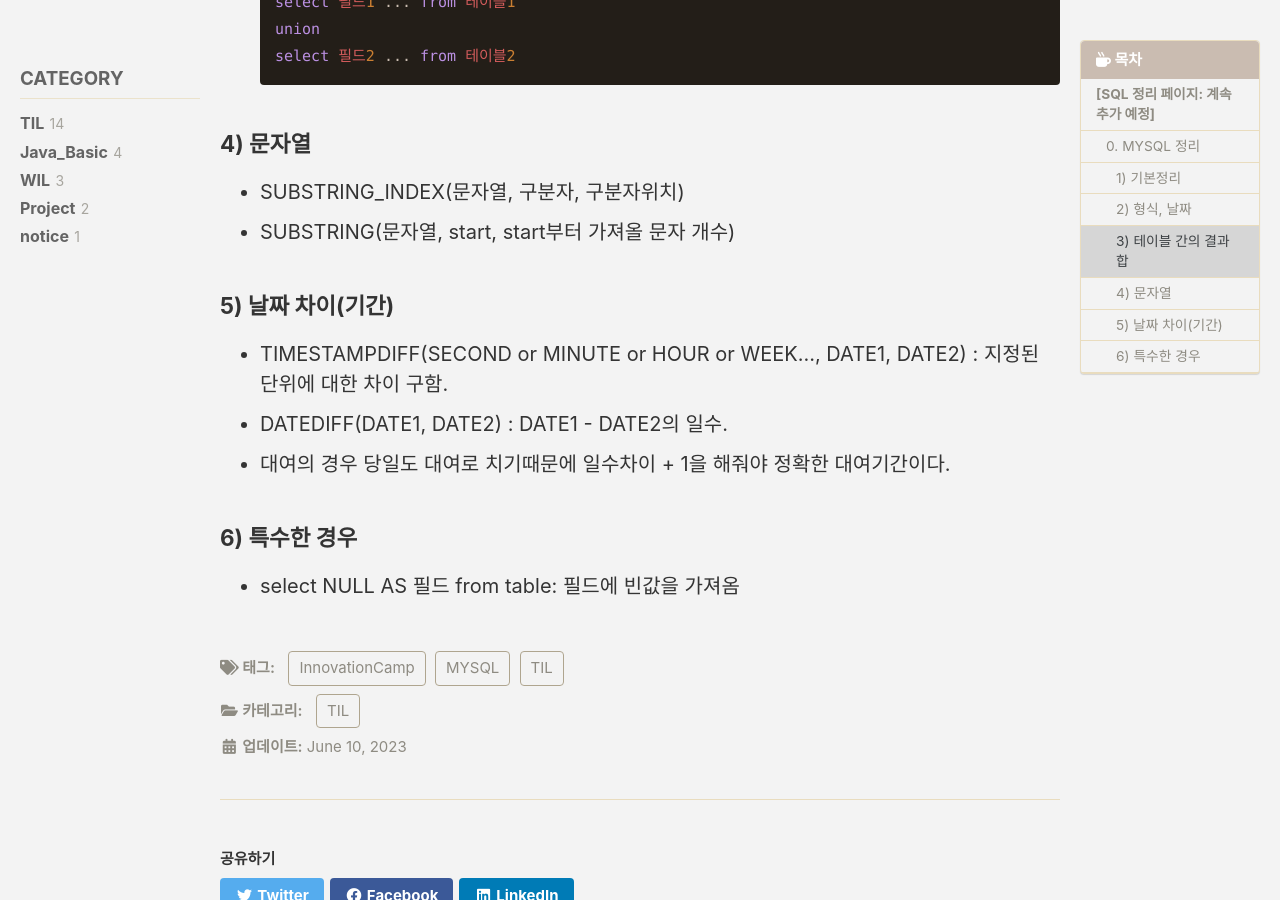
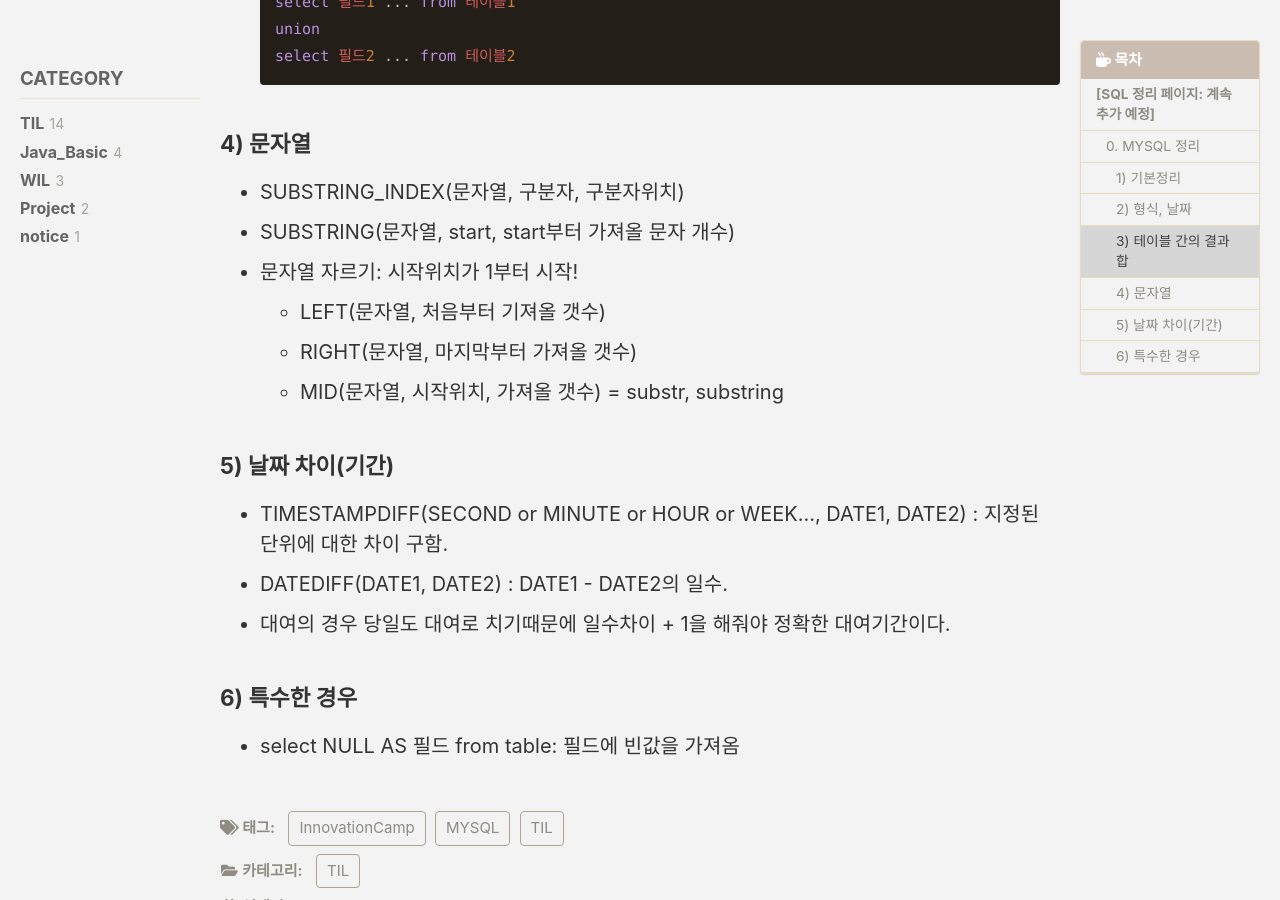
Before and after one commit to YiHwanRyu/YiHwanRyu.github.io, a Jekyll site: the page built from _posts/2023-06-10-TIL008.md, in a window 1280 px wide and 900 px high, scrolled down 1754 px. Built offline with Jekyll 4.4.1, drawn with Linux system fonts in a browser that asks for light colours; cached includes are drawn as plain includes; some web fonts are replaced; comment, search, counter and statistics services are not loaded.

Commit message:
[UPDATE] TIL008 post 수정

```diff
--- a/_posts/2023-06-10-TIL008.md
+++ b/_posts/2023-06-10-TIL008.md
@@ -72,7 +72,10 @@ Today I Learned, 2023/06/10
 ### 4) 문자열
   - SUBSTRING_INDEX(문자열, 구분자, 구분자위치)
   - SUBSTRING(문자열, start, start부터 가져올 문자 개수)
-
+  - 문자열 자르기: 시작위치가 1부터 시작!
+    - LEFT(문자열, 처음부터 기져올 갯수)
+    - RIGHT(문자열, 마지막부터 가져올 갯수)
+    - MID(문자열, 시작위치, 가져올 갯수) = substr, substring
 
 ### 5) 날짜 차이(기간)
   - TIMESTAMPDIFF(SECOND or MINUTE or HOUR or WEEK..., DATE1, DATE2) : 지정된 단위에 대한 차이 구함.
```
